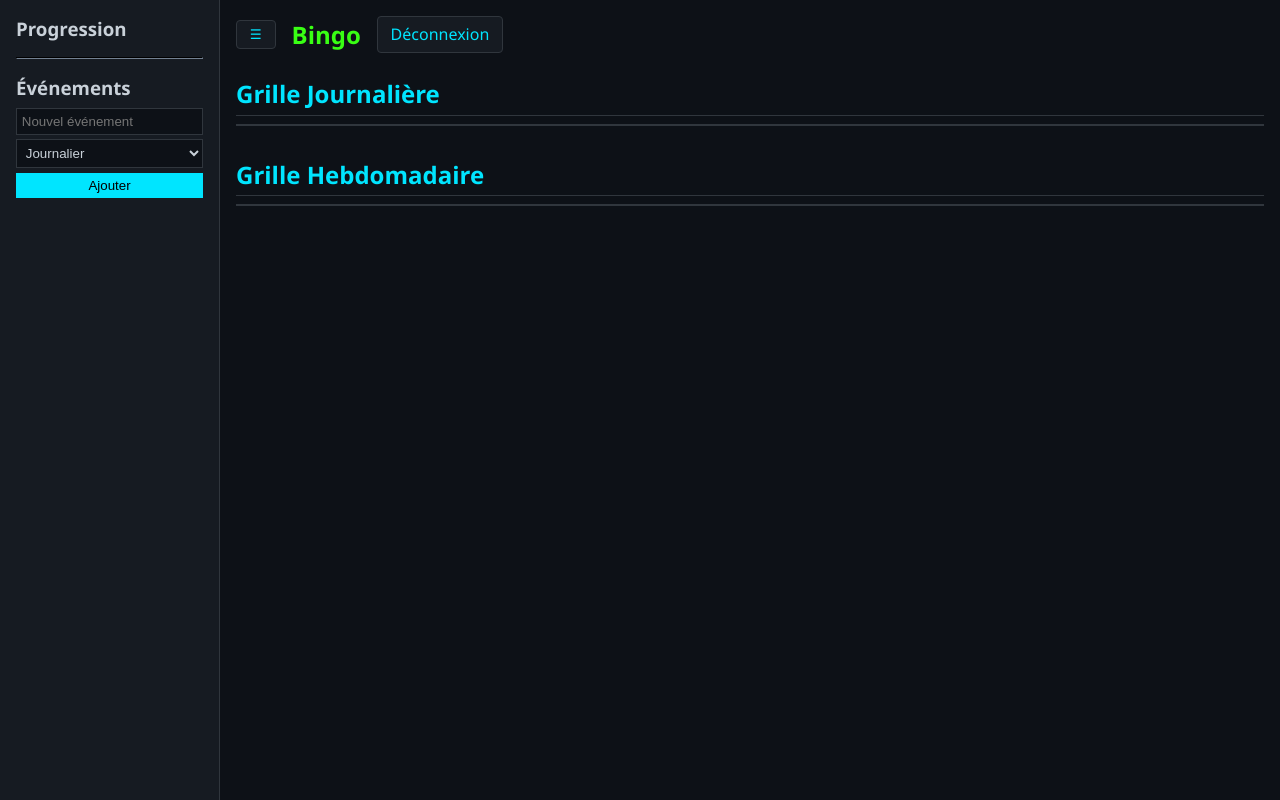
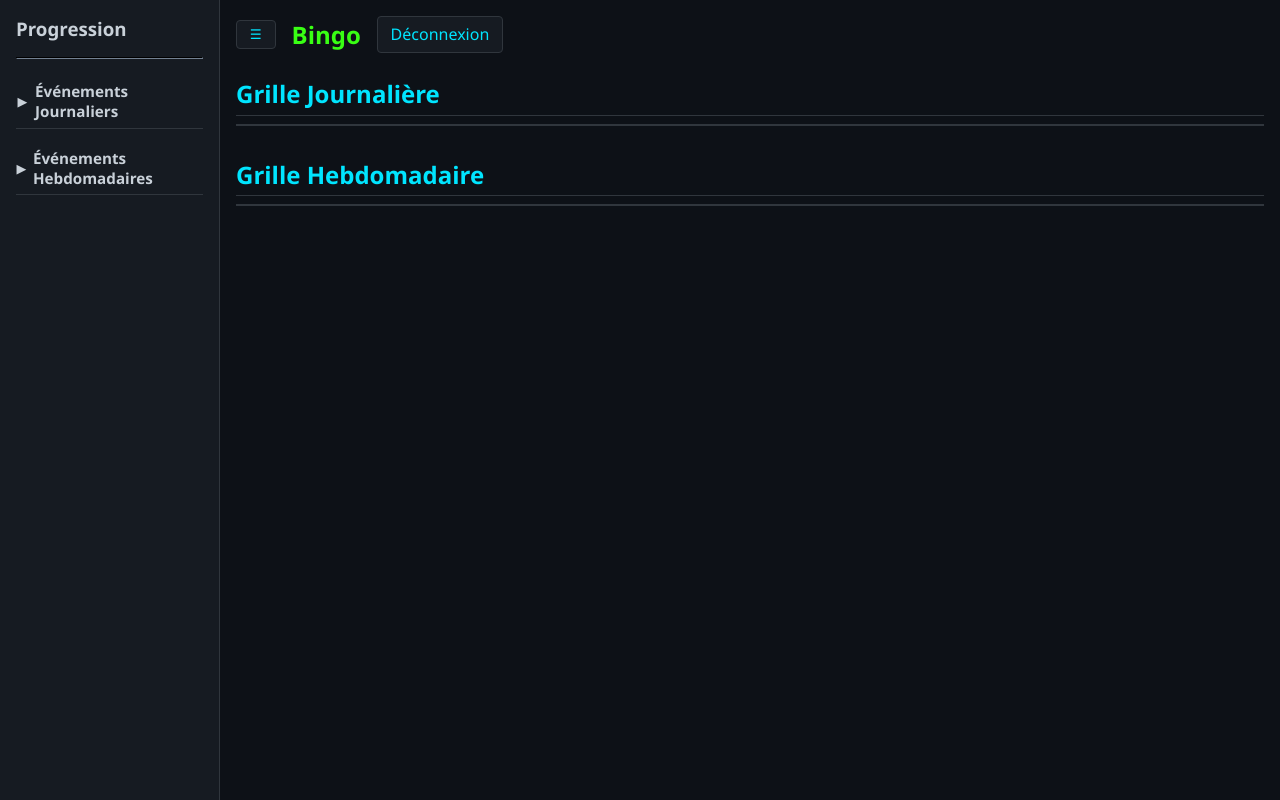
Before and after one commit to kikookraft/ft_bingo, a Flask app: template templates/bingo.html in a window 1280 px wide. Run offline with Flask 3, Linux system fonts and the light colour scheme; the template is opened without the code that fills it, so the values that code supplies are empty; some libraries are stand-ins or nearby versions.

Commit message:
colapsable word menu

```diff
--- a/static/style.css
+++ b/static/style.css
@@ -262,3 +262,88 @@ body {
     border: 1px solid var(--border-color);
     color: var(--text-primary);
 }
+
+/* ---------- Collapsible sections ---------- */
+.collapsible-section {
+    margin-top: 0.8rem;
+}
+.collapsible-header {
+    display: flex;
+    align-items: center;
+    cursor: pointer;
+    padding: 0.4rem 0;
+    border-bottom: 1px solid var(--border-color);
+    user-select: none;
+    color: var(--text-primary);
+}
+.collapsible-header:hover {
+    color: var(--cyan);
+}
+.collapsible-header h4 {
+    margin: 0;
+    font-size: 0.95rem;
+}
+.toggle-icon {
+    margin-right: 6px;
+    font-size: 0.8rem;
+    transition: transform 0.2s;
+    width: 14px;
+    text-align: center;
+}
+.collapsible-header.open .toggle-icon {
+    transform: rotate(90deg);
+}
+.collapsible-body {
+    display: none;
+    padding-left: 8px;
+    margin-top: 0.3rem;
+}
+.collapsible-body.open {
+    display: block;
+}
+
+/* ---------- Event sub-list ---------- */
+.events-sublist {
+    max-height: 200px;
+    overflow-y: auto;
+    margin-bottom: 0.5rem;
+}
+.add-event-form {
+    display: flex;
+    gap: 4px;
+}
+.add-event-input {
+    flex: 1;
+    padding: 0.3rem;
+    background: var(--bg-primary);
+    border: 1px solid var(--border-color);
+    color: var(--text-primary);
+}
+.add-event-btn {
+    background: var(--cyan);
+    color: #000;
+    border: none;
+    padding: 0.3rem 0.6rem;
+    cursor: pointer;
+    font-weight: bold;
+}
+/* Adjust existing event items for sublists */
+.event-item {
+    display: flex;
+    align-items: center;
+    justify-content: space-between;
+    padding: 0.15rem 0;
+    font-size: 0.8rem;
+    border-bottom: 1px solid var(--border-color);
+}
+.delete-event-btn {
+    background: none;
+    border: none;
+    cursor: pointer;
+    color: var(--danger);
+    font-size: 0.9rem;
+}
+.inactive {
+    text-decoration: line-through;
+    color: var(--text-secondary);
+}
--- a/templates/bingo.html
+++ b/templates/bingo.html
@@ -4,22 +4,41 @@
 <div class="main-layout">
     <!-- Sidebar -->
     <div class="sidebar" id="sidebar">
-        <h3>Progression</h3>
-        <div id="progress-list"></div>
+    <h3>Progression</h3>
+    <div id="progress-list"></div>
 
-        <hr style="border-color: var(--border-color); margin: 1rem 0;">
+    <hr style="border-color: var(--border-color); margin: 1rem 0;">
 
-        <h3>Événements</h3>
-        <div id="events-list"></div>
-        <div id="add-event-section" style="margin-top: 0.5rem;">
-            <input type="text" id="new-event-text" placeholder="Nouvel événement" style="width: 100%; padding: 0.3rem; margin-bottom: 0.3rem;">
-            <select id="new-event-type" style="width: 100%; padding: 0.3rem; margin-bottom: 0.3rem;">
-                <option value="daily">Journalier</option>
-                <option value="weekly">Hebdomadaire</option>
-            </select>
-            <button id="add-event-btn" style="width: 100%; background: var(--cyan); color: #000; border: none; padding: 0.3rem;">Ajouter</button>
+    <!-- Journalier collapsible -->
+    <div class="collapsible-section">
+        <div class="collapsible-header" data-target="daily-events">
+            <span class="toggle-icon">▶</span>
+            <h4>Événements Journaliers</h4>
+        </div>
+        <div class="collapsible-body" id="daily-events">
+            <div class="events-sublist" id="daily-events-list"></div>
+            <div class="add-event-form">
+                <input type="text" class="add-event-input" data-type="daily" placeholder="Nouvel événement…">
+                <button class="add-event-btn" data-type="daily">+</button>
+            </div>
         </div>
     </div>
+
+    <!-- Hebdomadaire collapsible -->
+    <div class="collapsible-section">
+        <div class="collapsible-header" data-target="weekly-events">
+            <span class="toggle-icon">▶</span>
+            <h4>Événements Hebdomadaires</h4>
+        </div>
+        <div class="collapsible-body" id="weekly-events">
+            <div class="events-sublist" id="weekly-events-list"></div>
+            <div class="add-event-form">
+                <input type="text" class="add-event-input" data-type="weekly" placeholder="Nouvel événement…">
+                <button class="add-event-btn" data-type="weekly">+</button>
+            </div>
+        </div>
+    </div>
+</div>
 
     <!-- Main content -->
     <div class="content">
```
Also changed, not shown: static/script.js (+50 -21 lines).
